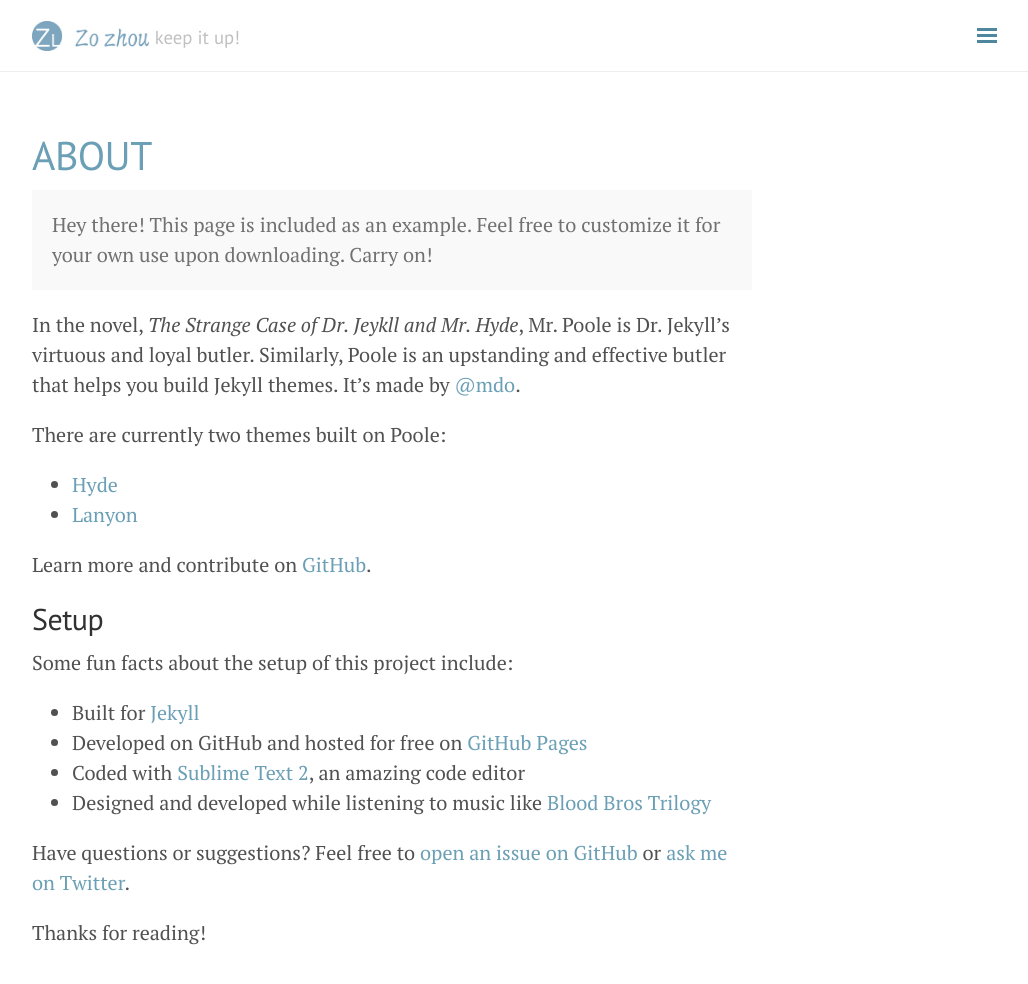
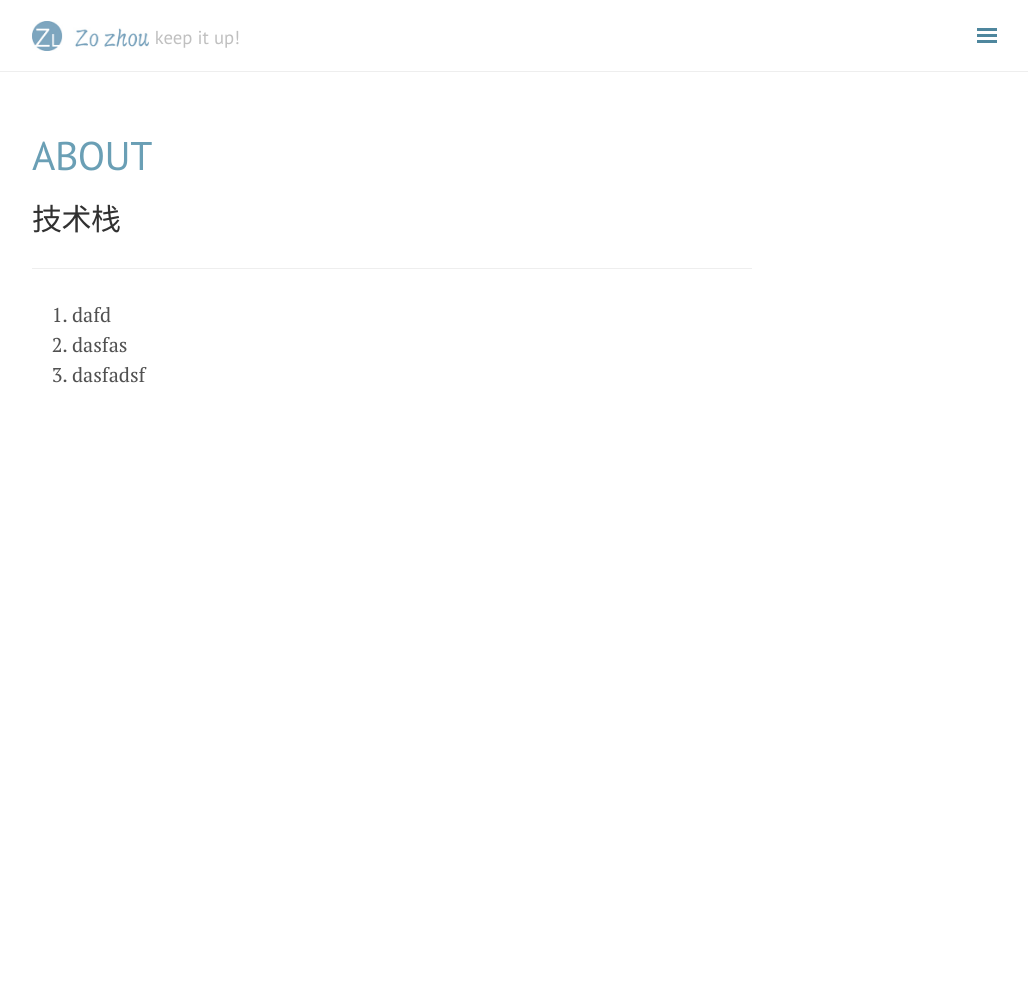
Before and after one commit to zsc1993916/zsc1993916.github.io, a Jekyll site: the page built from about.md, in a window 1280 px wide and 1028 px high. Shown: the top 984 px of the window, without its empty margins (248-1276 px from the left). Built offline with Jekyll 4.4.1, drawn with Linux system fonts in a browser that asks for light colours; nearby versions of some CDN libraries; comment, search, counter and statistics services are not loaded.

Commit message:
Update about.md

```diff
--- a/about.md
+++ b/about.md
@@ -3,28 +3,10 @@
 title: About
 ---
 
-<p class="message">
-  Hey there! This page is included as an example. Feel free to customize it for your own use upon downloading. Carry on!
-</p>
+## 技术栈
 
-In the novel, *The Strange Case of Dr. Jeykll and Mr. Hyde*, Mr. Poole is Dr. Jekyll's virtuous and loyal butler. Similarly, Poole is an upstanding and effective butler that helps you build Jekyll themes. It's made by [@mdo](https://twitter.com/mdo).
+---
 
-There are currently two themes built on Poole:
-
-* [Hyde](http://hyde.getpoole.com)
-* [Lanyon](http://lanyon.getpoole.com)
-
-Learn more and contribute on [GitHub](https://github.com/poole).
-
-## Setup
-
-Some fun facts about the setup of this project include:
-
-* Built for [Jekyll](http://jekyllrb.com)
-* Developed on GitHub and hosted for free on [GitHub Pages](https://pages.github.com)
-* Coded with [Sublime Text 2](http://sublimetext.com), an amazing code editor
-* Designed and developed while listening to music like [Blood Bros Trilogy](https://soundcloud.com/maddecent/sets/blood-bros-series)
-
-Have questions or suggestions? Feel free to [open an issue on GitHub](https://github.com/poole/issues/new) or [ask me on Twitter](https://twitter.com/mdo).
-
-Thanks for reading!
+1. dafd
+2. dasfas
+3. dasfadsf
```
